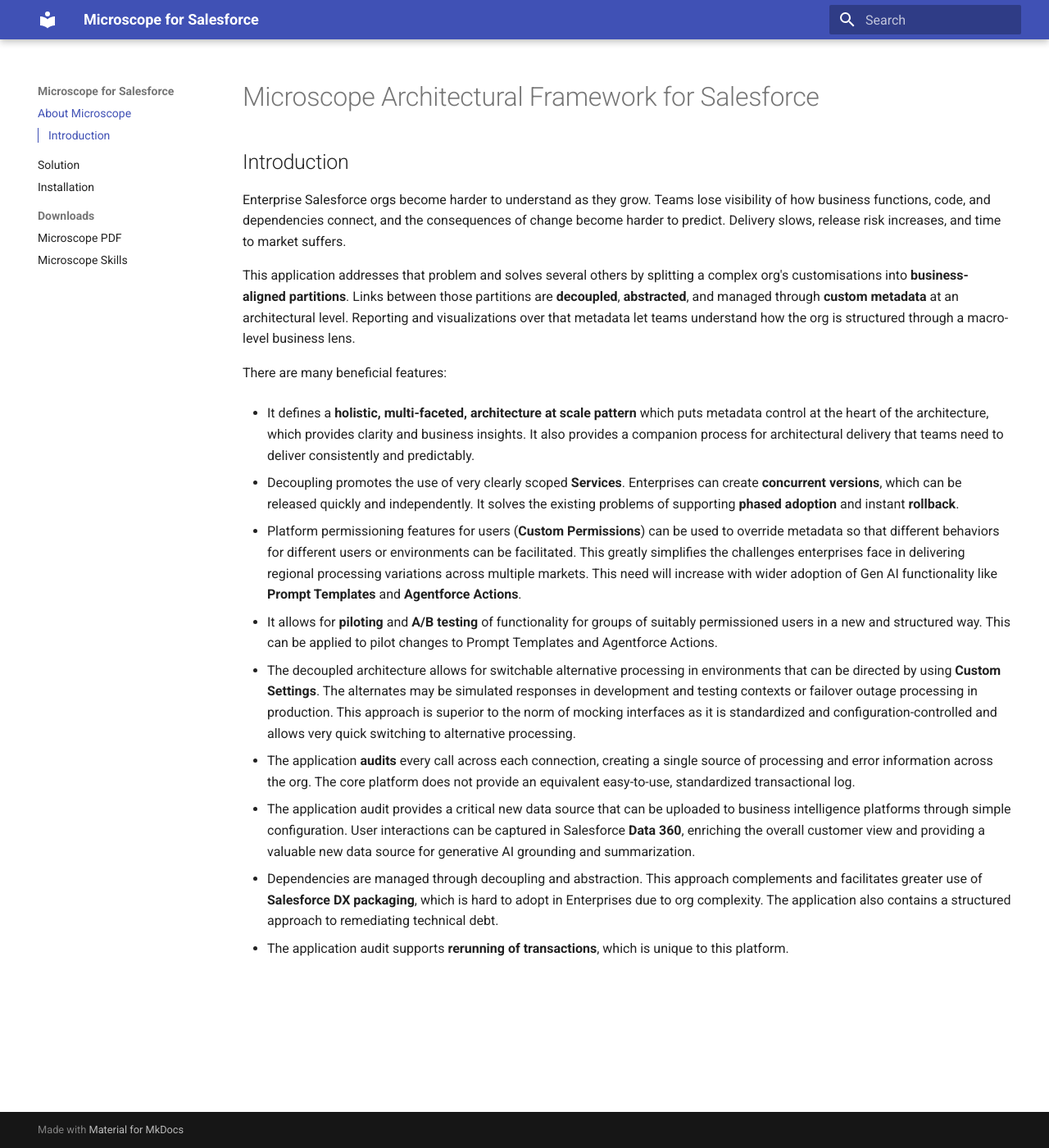
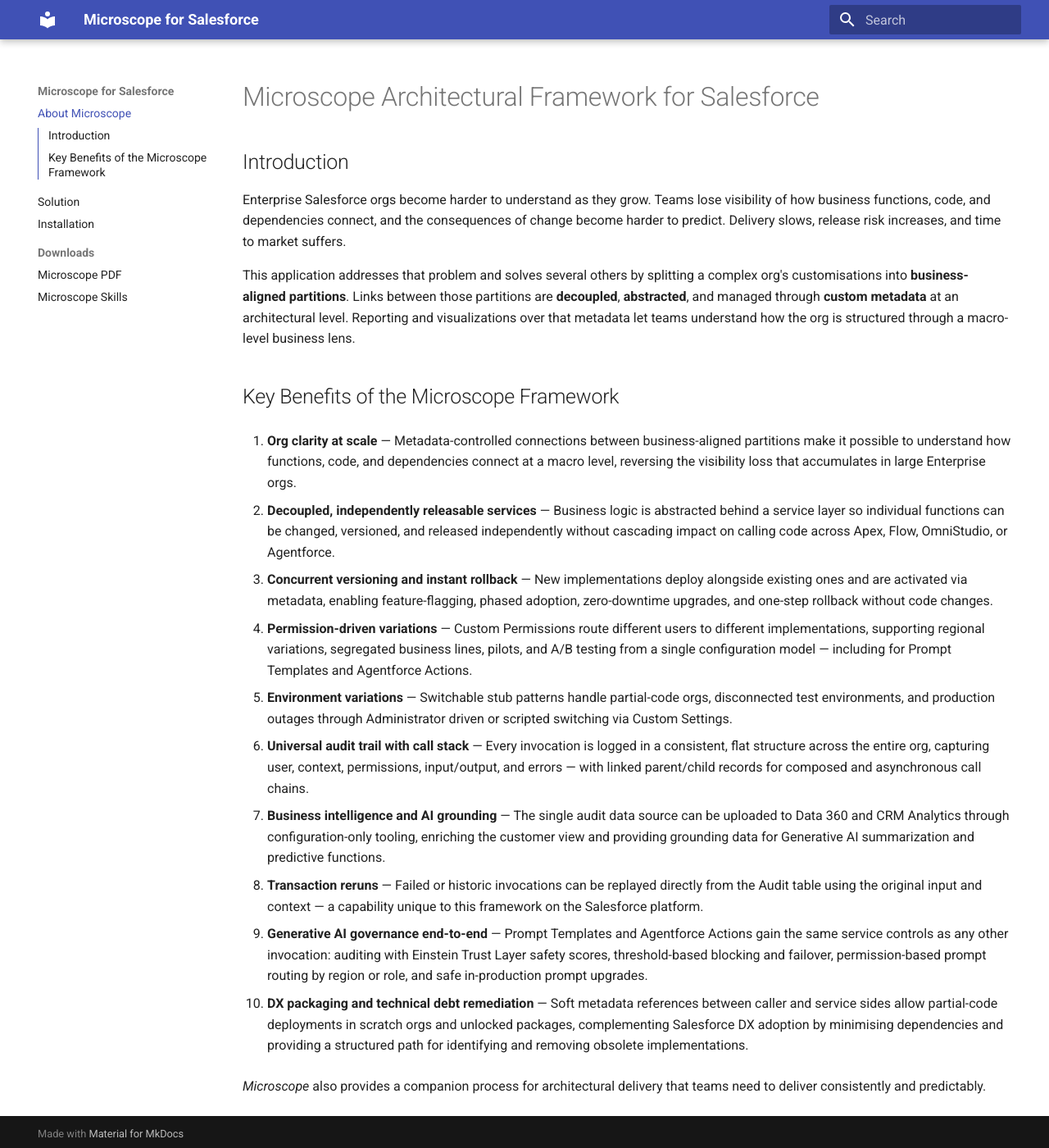
Before and after one commit to kevinhenryburke/microscope-pub, an MkDocs documentation site: the page built from docs/MicroscopeAbout.md, in a window 1280 px wide and 1400 px high. Shown: the whole window at 82% size. Built offline with MkDocs 1.6.1 and Material for MkDocs 9.7.7, drawn with Linux system fonts in a browser that asks for light colours.

Commit message:
sync: update files from microscope main (2026-05-17T09:50:25Z)

```diff
--- a/docs/MicroscopeAbout.md
+++ b/docs/MicroscopeAbout.md
@@ -6,22 +6,27 @@ Enterprise Salesforce orgs become harder to understand as they grow. Teams lose
 
 This application addresses that problem and solves several others by splitting a complex org's customisations into **business-aligned partitions**. Links between those partitions are **decoupled**, **abstracted**, and managed through **custom metadata** at an architectural level. Reporting and visualizations over that metadata let teams understand how the org is structured through a macro-level business lens.
 
-There are many beneficial features:
+## Key Benefits of the Microscope Framework
 
-- It defines a **holistic, multi-faceted, architecture at scale pattern** which puts metadata control at the heart of the architecture, which provides clarity and business insights. It also provides a companion process for architectural delivery that teams need to deliver consistently and predictably.
+1. **Org clarity at scale** — Metadata-controlled connections between business-aligned partitions make it possible to understand how functions, code, and dependencies connect at a macro level, reversing the visibility loss that accumulates in large Enterprise orgs.
 
-- Decoupling promotes the use of very clearly scoped **Services**. Enterprises can create **concurrent versions**, which can be released quickly and independently. It solves the existing problems of supporting **phased adoption** and instant **rollback**.
+2. **Decoupled, independently releasable services** — Business logic is abstracted behind a service layer so individual functions can be changed, versioned, and released independently without cascading impact on calling code across Apex, Flow, OmniStudio, or Agentforce.
 
-- Platform permissioning features for users (**Custom Permissions**) can be used to override metadata so that different behaviors for different users or environments can be facilitated. This greatly simplifies the challenges enterprises face in delivering regional processing variations across multiple markets. This need will increase with wider adoption of Gen AI functionality like **Prompt Templates** and **Agentforce Actions**.
+3. **Concurrent versioning and instant rollback** — New implementations deploy alongside existing ones and are activated via metadata, enabling feature-flagging, phased adoption, zero-downtime upgrades, and one-step rollback without code changes.
 
-- It allows for **piloting** and **A/B testing** of functionality for groups of suitably permissioned users in a new and structured way. This can be applied to pilot changes to Prompt Templates and Agentforce Actions.
+4. **Permission-driven variations** — Custom Permissions route different users to different implementations, supporting regional variations, segregated business lines, pilots, and A/B testing from a single configuration model — including for Prompt Templates and Agentforce Actions.
 
-- The decoupled architecture allows for switchable alternative processing in environments that can be directed by using **Custom Settings**. The alternates may be simulated responses in development and testing contexts or failover outage processing in production. This approach is superior to the norm of mocking interfaces as it is standardized and configuration-controlled and allows very quick switching to alternative processing.
+5. **Environment variations** — Switchable stub patterns handle partial-code orgs, disconnected test environments, and production outages through Administrator driven or scripted switching via Custom Settings.
 
-- The application **audits** every call across each connection, creating a single source of processing and error information across the org. The core platform does not provide an equivalent easy-to-use, standardized transactional log.
+6. **Universal audit trail with call stack** — Every invocation is logged in a consistent, flat structure across the entire org, capturing user, context, permissions, input/output, and errors — with linked parent/child records for composed and asynchronous call chains.
 
-- The application audit provides a critical new data source that can be uploaded to business intelligence platforms through simple configuration. User interactions can be captured in Salesforce **Data 360**, enriching the overall customer view and providing a valuable new data source for generative AI grounding and summarization.
+7. **Business intelligence and AI grounding** — The single audit data source can be uploaded to Data 360 and CRM Analytics through configuration-only tooling, enriching the customer view and providing grounding data for Generative AI summarization and predictive functions.
 
-- Dependencies are managed through decoupling and abstraction. This approach complements and facilitates greater use of **Salesforce DX packaging**, which is hard to adopt in Enterprises due to org complexity. The application also contains a structured approach to remediating technical debt.
+8. **Transaction reruns** — Failed or historic invocations can be replayed directly from the Audit table using the original input and context — a capability unique to this framework on the Salesforce platform.
 
-- The application audit supports **rerunning of transactions**, which is unique to this platform.
+9. **Generative AI governance end-to-end** — Prompt Templates and Agentforce Actions gain the same service controls as any other invocation: auditing with Einstein Trust Layer safety scores, threshold-based blocking and failover, permission-based prompt routing by region or role, and safe in-production prompt upgrades.
+
+10. **DX packaging and technical debt remediation** — Soft metadata references between caller and service sides allow partial-code deployments in scratch orgs and unlocked packages, complementing Salesforce DX adoption by minimising dependencies and providing a structured path for identifying and removing obsolete implementations.
+
+
+*Microscope* also provides a companion process for architectural delivery that teams need to deliver consistently and predictably.
```
Also changed, not shown: docs/MicroscopeSolution.md (+16 -16 lines), docs/installation/MicroscopeInstallation.md (+3 -3 lines), 2 other files.
